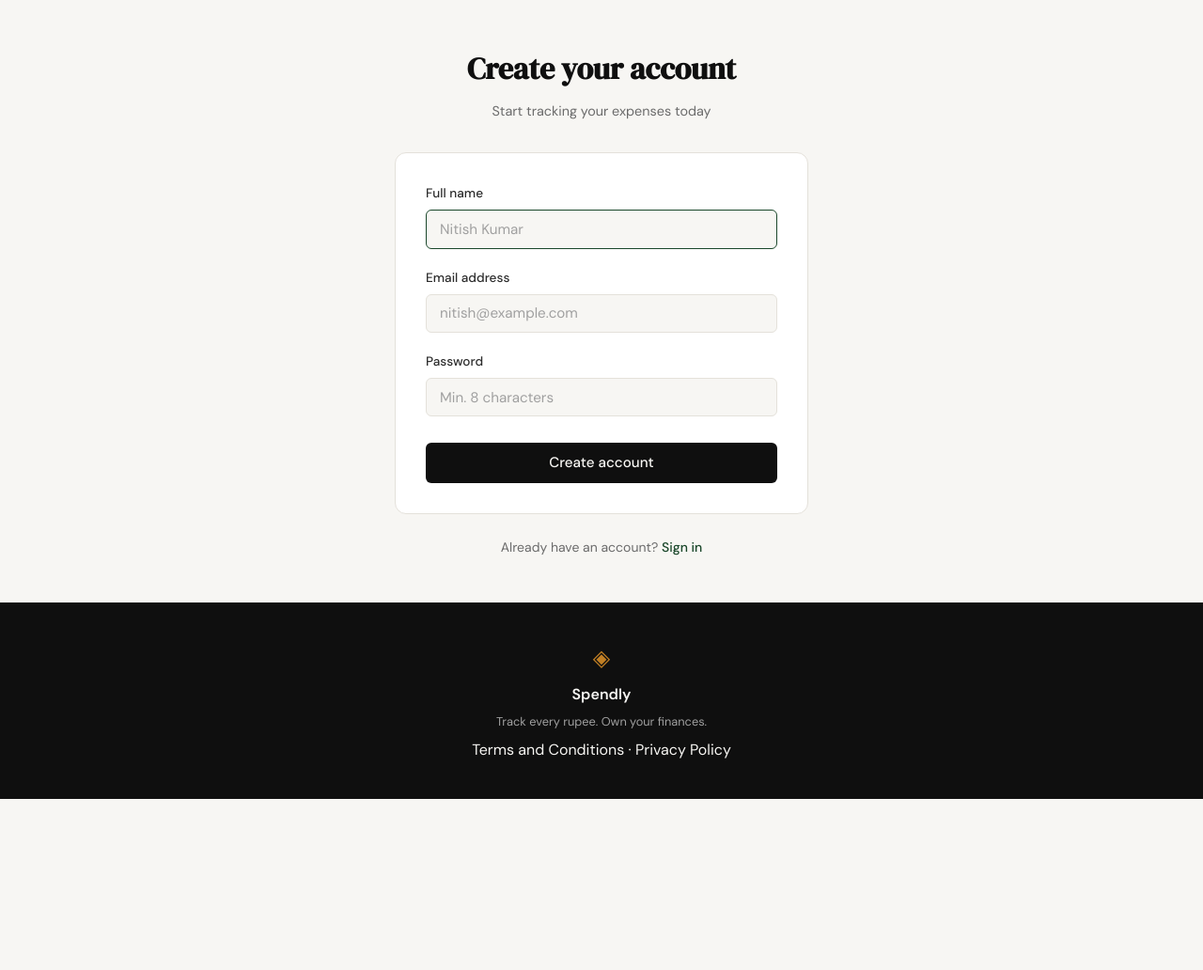
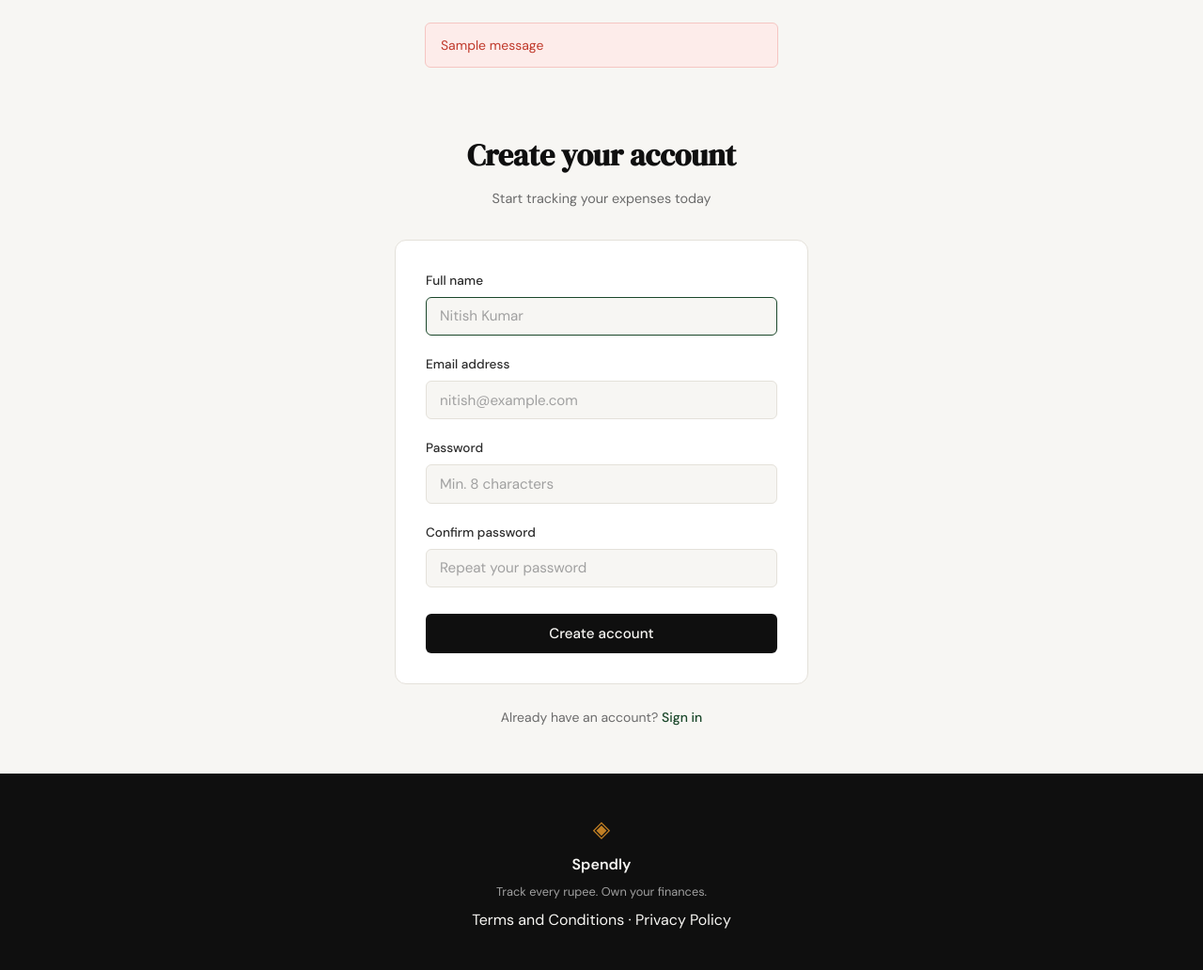
Before and after one commit to Pulkit12780/Spendly, a Flask app: page /register in a window 1280 px wide. Shown: the part 61-1093 px from the top of the page at 94% size. Before the commit the page ends 911 px from the top, so only its background shows below. Run offline with Flask 3, Linux system fonts and the light colour scheme; one stand-in notice (Sample message) is shown.

Commit message:
implement user registration

```diff
--- a/app.py
+++ b/app.py
@@ -1,7 +1,9 @@
-from flask import Flask, render_template
-from database.db import init_db, seed_db
+import sqlite3
+from flask import Flask, render_template, request, redirect, url_for, session, flash
+from database.db import init_db, seed_db, create_user
 
 app = Flask(__name__)
+app.secret_key = "spendly-dev-secret"  # use env var in production
 
 
 # ------------------------------------------------------------------ #
@@ -15,7 +17,35 @@ def landing():
 
 @app.route("/register")
 def register():
+    if session.get("user_id"):
+        return redirect(url_for("landing"))
     return render_template("register.html")
+
+
+@app.route("/register", methods=["POST"])
+def register_post():
+    username = request.form.get("username", "").strip()
+    email    = request.form.get("email", "").strip()
+    password = request.form.get("password", "")
+    confirm  = request.form.get("confirm_password", "")
+
+    if not username or not email or not password:
+        flash("All fields are required.")
+        return redirect(url_for("register"))
+
+    if password != confirm:
+        flash("Passwords do not match.")
+        return redirect(url_for("register"))
+
+    try:
+        user_id = create_user(username, email, password)
+    except sqlite3.IntegrityError:
+        flash("An account with that email already exists.")
+        return redirect(url_for("register"))
+
+    session["user_id"]  = user_id
+    session["username"] = username
+    return redirect(url_for("landing"))
 
 
 @app.route("/login")
--- /dev/null
+++ b/static/css/auth.css
@@ -0,0 +1 @@
+/* Auth-page overrides — base auth styles live in style.css */
--- a/static/css/style.css
+++ b/static/css/style.css
@@ -477,6 +477,8 @@ a { color: inherit; text-decoration: none; }
 
 .auth-switch a:hover { text-decoration: underline; }
 
+.flash-messages { max-width: var(--auth-width); margin: 1.5rem auto 0; padding: 0 2rem; }
+
 /* ------------------------------------------------------------------ */
 /* Footer                                                              */
 /* ------------------------------------------------------------------ */
--- a/templates/base.html
+++ b/templates/base.html
@@ -26,6 +26,15 @@
     </nav>
 
     <main class="main-content">
+        {% with messages = get_flashed_messages() %}
+        {% if messages %}
+        <div class="flash-messages">
+            {% for message in messages %}
+            <div class="auth-error">{{ message }}</div>
+            {% endfor %}
+        </div>
+        {% endif %}
+        {% endwith %}
         {% block content %}{% endblock %}
     </main>
 
--- a/templates/login.html
+++ b/templates/login.html
@@ -13,11 +13,7 @@
         </div>
 
         <div class="auth-card">
-            {% if error %}
-            <div class="auth-error">{{ error }}</div>
-            {% endif %}
-
-            <form method="POST" action="/login">
+            <form method="POST" action="{{ url_for('login') }}">
                 <div class="form-group">
                     <label for="email">Email address</label>
                     <input type="email" id="email" name="email"
--- a/templates/register.html
+++ b/templates/register.html
@@ -1,6 +1,10 @@
 {% extends "base.html" %}
 
 {% block title %}Create account — Spendly{% endblock %}
+
+{% block head %}
+<link rel="stylesheet" href="{{ url_for('static', filename='css/auth.css') }}">
+{% endblock %}
 
 {% block content %}
 
@@ -13,14 +17,10 @@
         </div>
 
         <div class="auth-card">
-            {% if error %}
-            <div class="auth-error">{{ error }}</div>
-            {% endif %}
-
-            <form method="POST" action="/register">
+            <form method="POST" action="{{ url_for('register_post') }}">
                 <div class="form-group">
-                    <label for="name">Full name</label>
-                    <input type="text" id="name" name="name"
+                    <label for="username">Full name</label>
+                    <input type="text" id="username" name="username"
                            class="form-input" placeholder="Nitish Kumar"
                            required autofocus>
                 </div>
@@ -36,6 +36,12 @@
                            class="form-input" placeholder="Min. 8 characters"
                            required>
                 </div>
+                <div class="form-group">
+                    <label for="confirm_password">Confirm password</label>
+                    <input type="password" id="confirm_password" name="confirm_password"
+                           class="form-input" placeholder="Repeat your password"
+                           required>
+                </div>
                 <button type="submit" class="btn-submit">Create account</button>
             </form>
         </div>
```
Also changed, not shown: database/db.py (+24 -0 lines), .claude/specs/02-registration.md (added), database/spendly.db.
